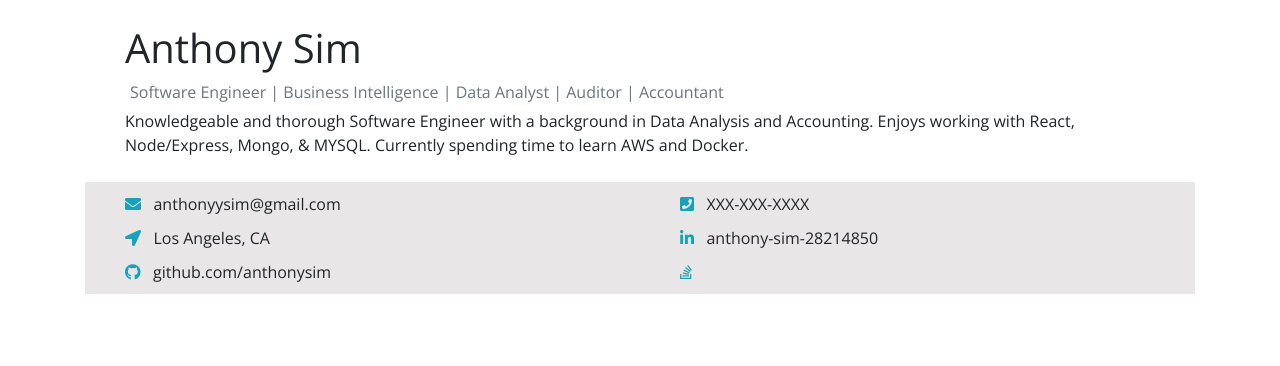
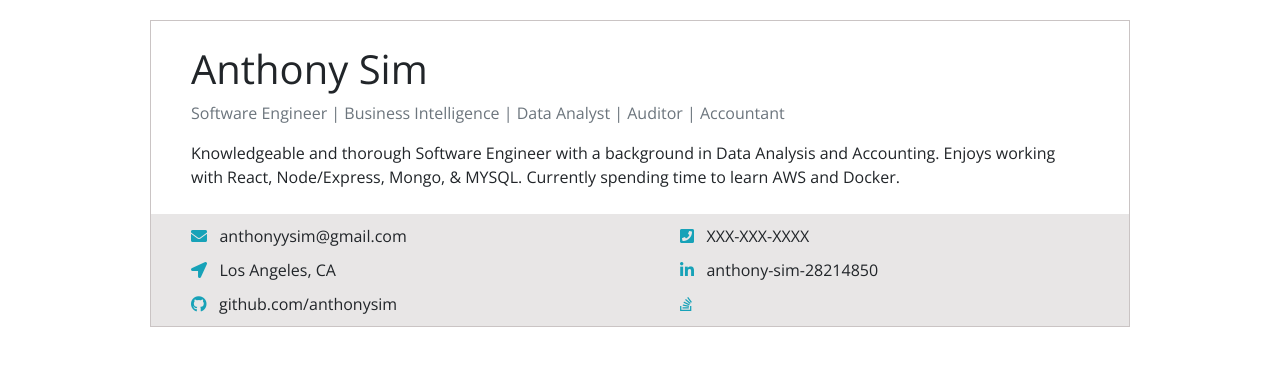
Before and after one commit to anthonysim/anthonysim.github.io, a plain HTML site: page index.html in a window 1280 px wide. Drawn offline with nearby package versions, Linux system fonts and the light colour scheme.

Commit message:
added border

```diff
--- a/index.html
+++ b/index.html
@@ -21,7 +21,7 @@
 </head>
 
 <body>
-  <div class="container">
+  <div class="wrapper">
     <br />
     <div class="inner-container">
       <!-- Name -->
@@ -29,12 +29,12 @@
       <p class="titles text-secondary">Software Engineer | Business Intelligence | Data Analyst | Auditor | Accountant
       </p>
       <p id="description">Knowledgeable and thorough Software Engineer with a background in Data Analysis and
-        Accounting. Enjoys
-        working with React, Node/Express, Mongo, & MYSQL. Currently spending time to learn AWS and Docker.</p>
+        Accounting. Enjoys working with React, Node/Express, Mongo, & MYSQL. Currently spending time to learn AWS and
+        Docker.</p>
     </div>
 
     <!-- Various Info -->
-    <div class="wrapper">
+    <div class="contact-grid">
       <div class="list one"><i class="fas fa-envelope text-info"></i>&nbsp;&nbsp;&nbsp;anthonyysim@gmail.com</div>
       <div class="list four"><i class="fas fa-phone-square text-info"></i>&nbsp;&nbsp;&nbsp;XXX-XXX-XXXX</div>
       <div class="list two"><i class="fas fa-location-arrow text-info"></i>&nbsp;&nbsp;&nbsp;Los Angeles, CA</div>
@@ -45,6 +45,8 @@
       <div>
       </div>
     </div>
+
+    <!-- Work Exp, Tech Skills, Education, General Skills, etc. -->
 
   </div>
 
--- a/styles.css
+++ b/styles.css
@@ -1,9 +1,17 @@
 body {
   font-family: 'Open Sans', sans-serif;
+  border: 1px solid #cac4c4;
+  margin: 20px 150px 20px 150px;
 }
 
+/* .wrapper{
+  margin-left: 175px;
+  margin-right: 175px;
+} */
+
+
 .titles {
-  margin: 5px;
+  margin-top: 5px;
 }
 
 #description {
@@ -15,12 +23,11 @@ body {
   padding-right: 40px;
 }
 
-.wrapper {
+.contact-grid {
   display: grid;
   grid-template-columns: repeat(2, 1fr);
   background-color: #e8e6e6;
   padding-top: 10px;
-  /* padding-bottom: 10px; */
 }
 
 .list {
```
